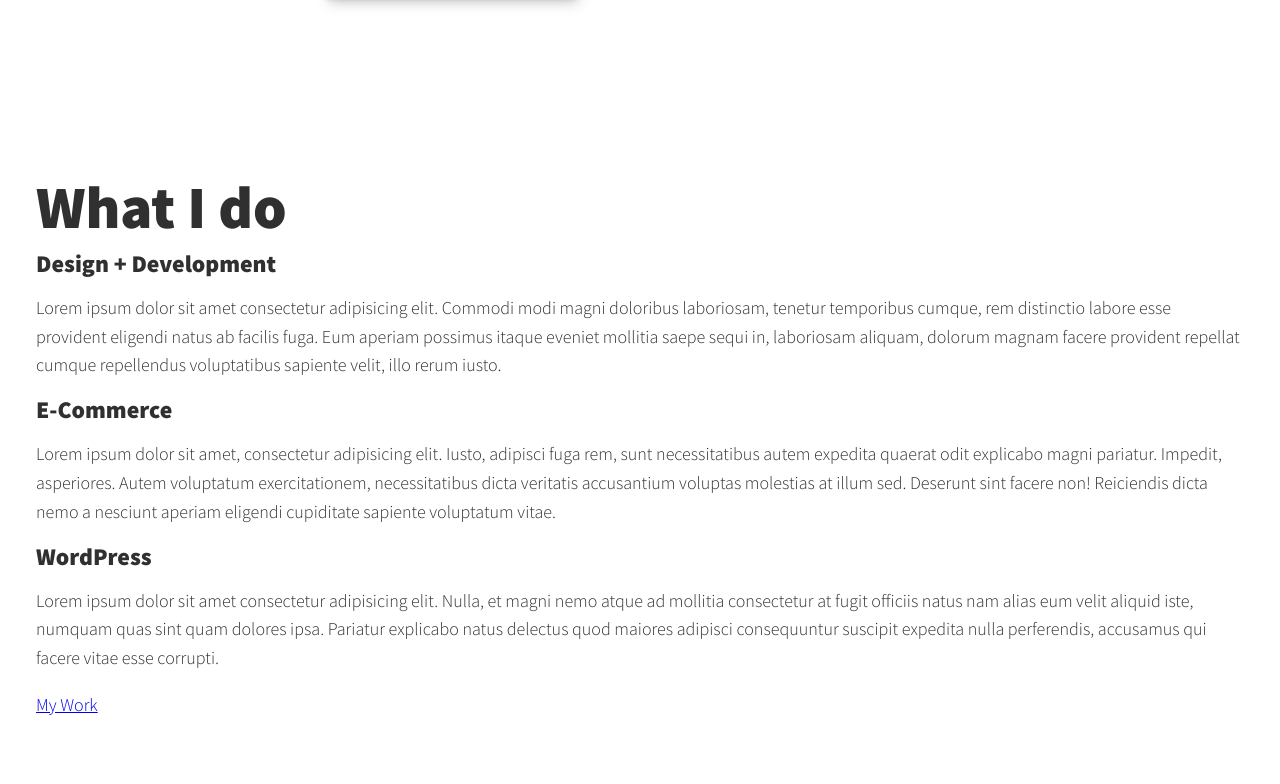
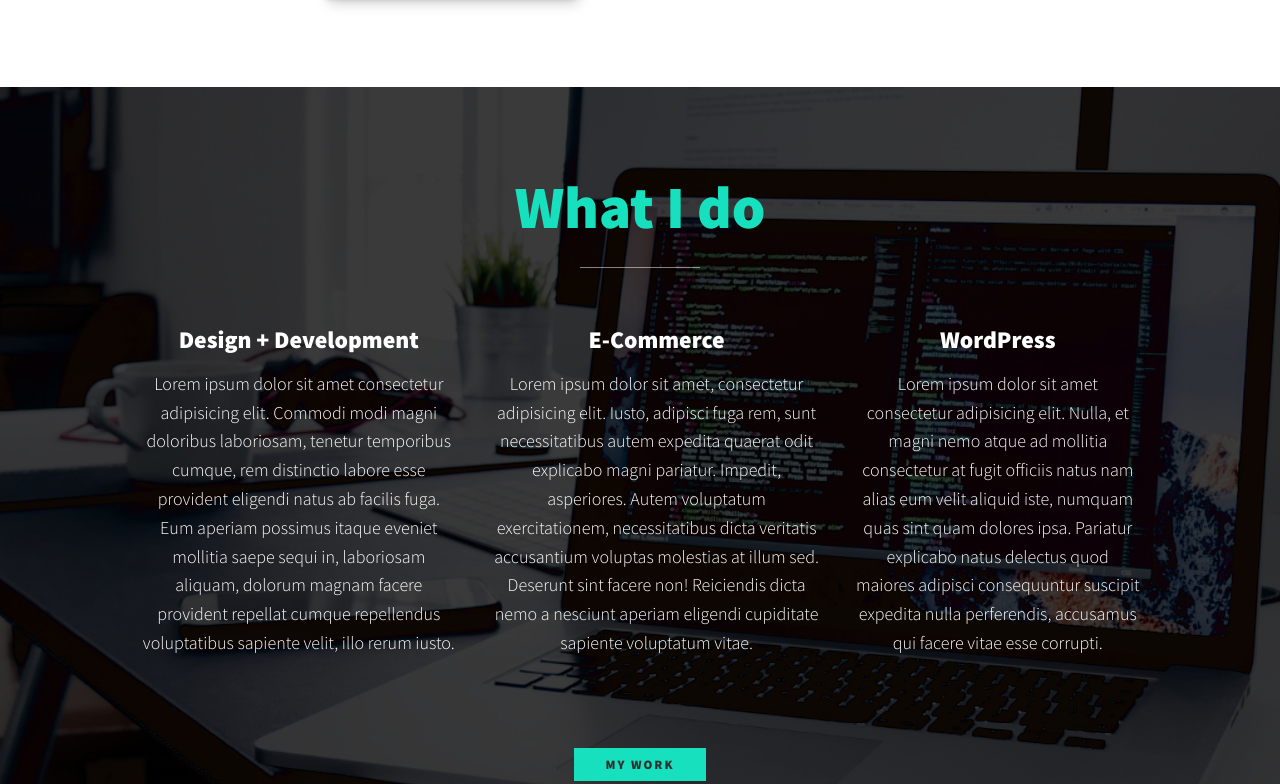
Before and after one commit to jeremydurden/webdevportfolio, a plain HTML site: page index.html in a window 1280 px wide. Shown: the part 423-1207 px from the top of the page. Drawn offline with nearby package versions, Linux system fonts and the light colour scheme.

Commit message:
styling the My Services section

```diff
--- a/index.html
+++ b/index.html
@@ -4,7 +4,7 @@
     <meta charset="UTF-8" />
     <meta http-equiv="X-UA-Compatible" content="IE=edge" />
     <meta name="viewport" content="width=device-width, initial-scale=1.0" />
-    <title>DevJeremy Portfolio Website</title>
+    <title>DevJane Portfolio Website</title>
     <link
       rel="stylesheet"
       href="https://cdnjs.cloudflare.com/ajax/libs/normalize/7.0.0/normalize.min.css"
@@ -61,7 +61,7 @@
 
     <!-- My services-->
     <section class="my-services" id="services">
-      <h2 class="section__title section_title--services">What I do</h2>
+      <h2 class="section__title section__title--services">What I do</h2>
       <div class="services">
         <div class="service">
           <h3>Design + Development</h3>
--- a/style.css
+++ b/style.css
@@ -4,7 +4,7 @@
   box-sizing: border-box;
 }
 
-/* Custom Properties, update these for your own design */
+/* Custom Properties */
 
 :root {
   --ff-primary: "Source Sans Pro", sans-serif;
@@ -57,6 +57,31 @@ img {
 
 strong {
   font-weight: var(--fw-bold);
+}
+
+:focus {
+  outline: 3px solid var(--clr-accent);
+  outline-offset: 3px;
+}
+
+/* buttons */
+
+.btn {
+  display: inline-block;
+  padding: 0.5em 2.5em;
+  background: var(--clr-accent);
+  color: var(--clr-dark);
+  text-decoration: none;
+  cursor: pointer;
+  font-size: 0.8rem;
+  text-transform: uppercase;
+  letter-spacing: 2px;
+  font-weight: var(--fw-bold);
+  transition: transform 200ms ease-in-out;
+}
+
+.btn:hover {
+  transform: scale(1.1);
 }
 
 /* Typography */
@@ -148,3 +173,53 @@ nav {
     width: calc(100% + 1.5em);
   }
 }
+
+/* My Services Section */
+
+.my-services {
+  background-color: var(--clr-dark);
+  background-image: url(./img/services-bg.jpg);
+  background-size: cover;
+  background-blend-mode: difference;
+  color: var(--clr-light);
+  text-align: center;
+}
+
+.section__title--services {
+  color: var(--clr-accent);
+  position: relative;
+}
+
+/* pseudo element requires content and display or it won't show */
+.section__title--services::after {
+  content: "";
+  display: block;
+  width: 2em;
+  height: 1px;
+  margin: 0.5em auto 1em;
+  background: var(--clr-light);
+  opacity: 0.5;
+}
+
+.services {
+  margin-bottom: 4em;
+}
+
+.service {
+  max-width: 500px;
+  margin: 0 auto;
+}
+
+@media (min-width: 800px) {
+  .services {
+    display: flex;
+    max-width: 1000px;
+    margin-left: auto;
+    margin-right: auto;
+  }
+  /* looks at the sibling if it exists and adds a margin to the left then looks for another sibling, etc
+  so it looks at the second element and then the third and creates space between the three in this case*/
+  .service + .service {
+    margin-left: 2em;
+  }
+}
```
